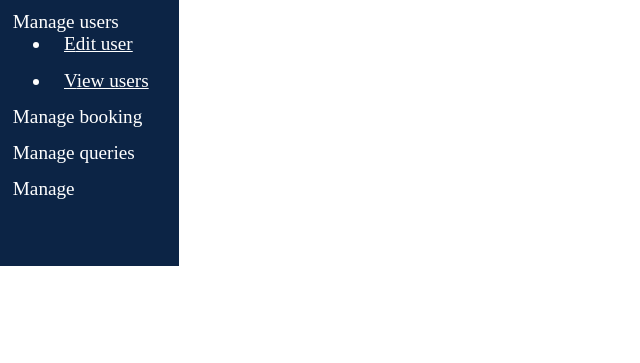
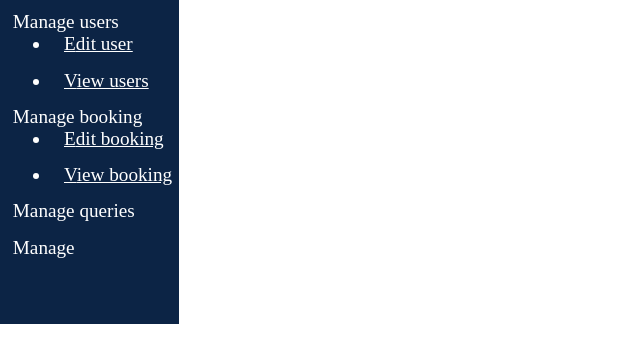
Before and after one commit to elvineachieng/Tour-Reservation, a plain HTML site: page admin/html/dashboard.html in a window 1280 px wide. Shown: the part 189-552 px from the top of the page, without its empty margins (0-640 px from the left). Drawn offline with Linux system fonts and the light colour scheme.

Commit message:
commit admin files

```diff
--- a/admin/html/dashboard.html
+++ b/admin/html/dashboard.html
@@ -47,7 +47,15 @@
                 </ul>
             </div>
         </div>
-        <div>manage booking</div>
+        <div>
+            manage booking
+            <div class="admin__sidebar--submenus">
+                <ul>
+                    <li><a href="">edit booking</a></li>
+                    <li><a href="#">view booking</a></li>
+                </ul>
+            </div>
+        </div>
         <div>manage queries</div>
         <div>manage</div>
     </aside>
```
